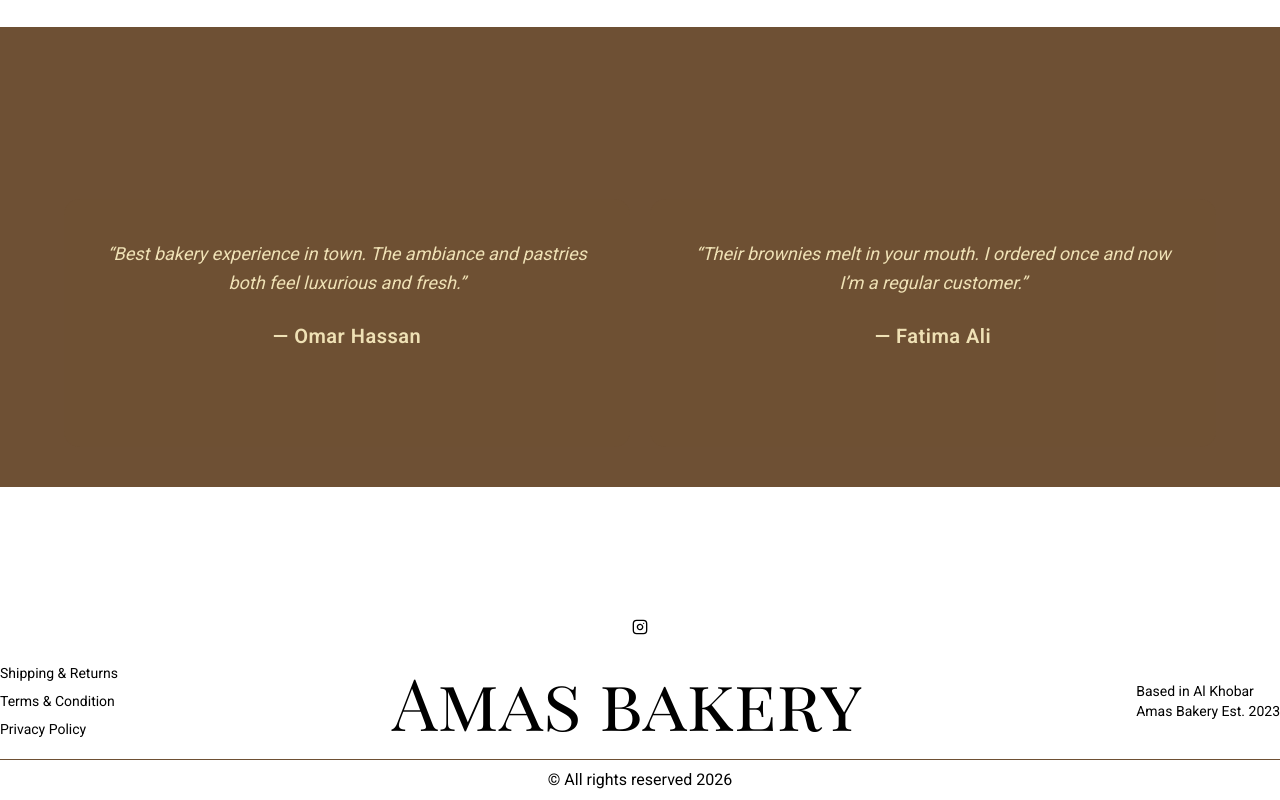
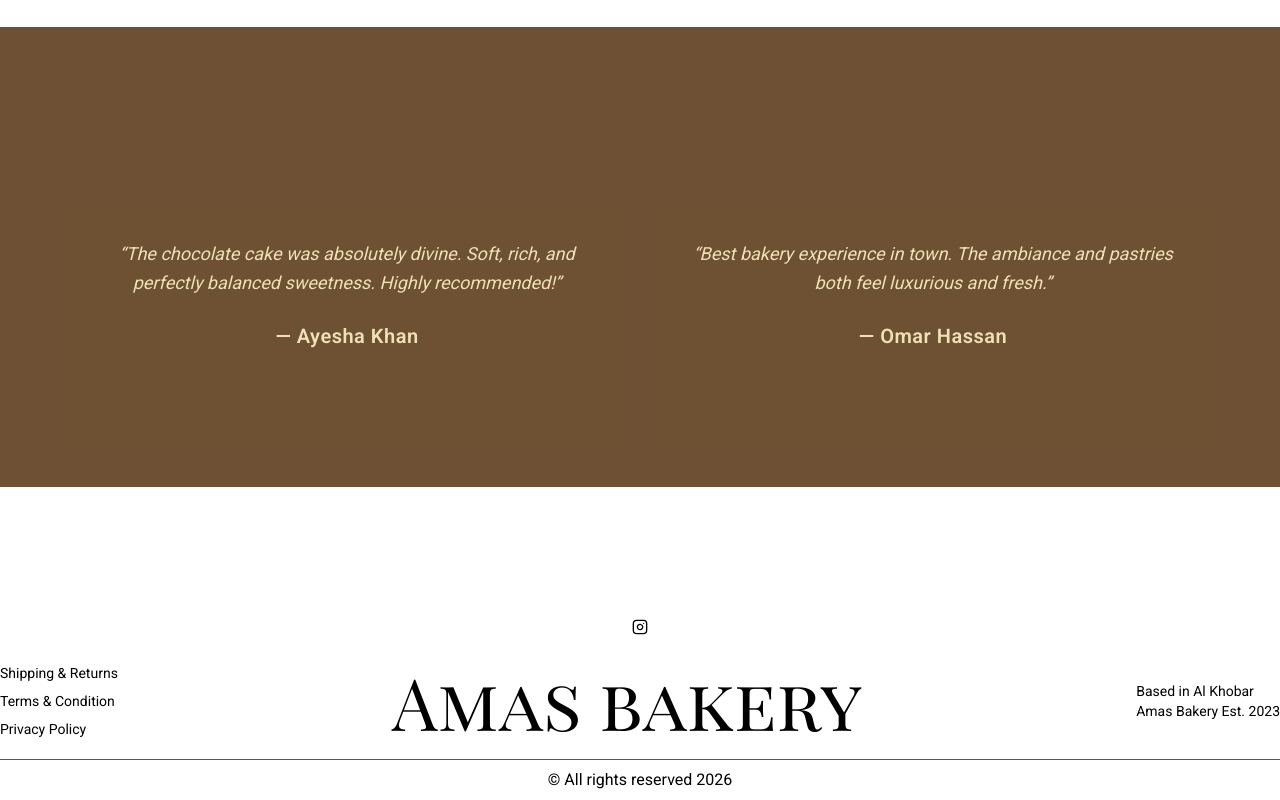
Before and after one commit to mussadiqkhan6886/amasbakery, a Next.js app: page / in a window 1280 px wide. Shown: the part 4167-4967 px from the top of the page. Built offline with nearby package versions, Linux system fonts and the light colour scheme.

Commit message:
now review now footer

```diff
--- a/components/customer/CanDoHeader.tsx
+++ b/components/customer/CanDoHeader.tsx
@@ -5,7 +5,7 @@ import React from 'react'
 import ScrollFloat from '../ui/HeadingScroll';
 import { playFair } from '@/lib/fonts';
 
-const CanDoHeader = () => {
+const CanDoHeader = ({en, ar}: {en: string, ar: string}) => {
     const {t, lang} = useLanguage()
   return (
     <>
@@ -16,9 +16,9 @@ const CanDoHeader = () => {
         scrollEnd='bottom bottom-=40%'
         stagger={0.03}
         >
-        What can we do for you
+       {en}
         </ScrollFloat> : <h3 className={`${playFair.className} text-center mt-30 text-4xl md:text-5xl my-15`}>
-        ما الذي يمكننا تقديمه لكم؟</h3>}
+        {ar}</h3>}
     </>
   )
 }
--- /dev/null
+++ b/components/customer/ReviewsSwiper.tsx
@@ -0,0 +1,32 @@
+'use client';
+
+import React from 'react'
+import { Swiper, SwiperSlide } from 'swiper/react'
+import 'swiper/css'
+import { useLanguage } from '@/context/LanguageContext';
+
+const ReviewsSwiper = ({data}: {data:any}) => {
+    const {t, lang} = useLanguage()
+  return (
+    <Swiper
+        slidesPerView={2}
+        spaceBetween={20}
+        className="w-full mt-10 max-w-6xl mx-auto"
+      >
+        {data.map((item: any) => (
+          <SwiperSlide key={item.id}>
+            <div className="bg-main/80 text-light p-10 rounded-2xl text-center h-62">
+              <p className="text-lg italic leading-relaxed mb-6">
+                “{t(item.review.en, item.review.ar, lang)}”
+              </p>
+              <h4 className="text-xl font-semibold tracking-wide">
+                — {t(item.name.en, item.name.ar, lang)}
+              </h4>
+            </div>
+          </SwiperSlide>
+        ))}
+      </Swiper>
+  )
+}
+
+export default ReviewsSwiper
--- a/sections/CanDo.tsx
+++ b/sections/CanDo.tsx
@@ -8,7 +8,7 @@ import { FiArrowUpRight } from 'react-icons/fi'
 const CanDo = () => {
   return (
     <section className='my-20 max-w-8xl mx-auto'>
-       <CanDoHeader />
+       <CanDoHeader en=' What can we do for you' ar='ما الذي يمكننا تقديمه لكم؟' />
         <section className='grid grid-cols-1 sm:grid-cols-2 lg:grid-cols-3 mt-2'>
             <div className='relative'>
                 <div className='absolute inset-0 w-full h-full bg-black/20' />
--- a/sections/Gallery.tsx
+++ b/sections/Gallery.tsx
@@ -1,3 +1,4 @@
+import CanDoHeader from '@/components/customer/CanDoHeader'
 import ScrollFloat from '@/components/ui/HeadingScroll'
 import Image from 'next/image'
 import React from 'react'
@@ -5,15 +6,7 @@ import React from 'react'
 const Gallery = () => {
   return (
     <section className='my-20 max-w-6xl mx-auto px-4'>
-      <ScrollFloat
-        animationDuration={1}
-        ease='back.inOut(2)'
-        scrollStart='center bottom+=50%'
-        scrollEnd='bottom bottom-=40%'
-        stagger={0.03}
-      >
-        Gallery
-      </ScrollFloat>
+      <CanDoHeader en='Gallery' ar='معرض' />
 
       <div className='grid grid-cols-4 grid-rows-3 gap-4 h-[670px] mt-10'>
 
--- a/sections/Review.tsx
+++ b/sections/Review.tsx
@@ -1,83 +1,72 @@
-'use client'
+import React from 'react'
+import CanDoHeader from '@/components/customer/CanDoHeader'
+import ReviewsSwiper from '@/components/customer/ReviewsSwiper'
 
-import React from 'react'
-import { Swiper, SwiperSlide } from 'swiper/react'
-import { Autoplay } from 'swiper/modules'
-import 'swiper/css'
-import ScrollFloat from '@/components/ui/HeadingScroll'
-
-const reviews = [
+export const reviews = [
   {
     id: 1,
-    review:
-      "The chocolate cake was absolutely divine. Soft, rich, and perfectly balanced sweetness. Highly recommended!",
-    name: "Ayesha Khan",
+    review: {
+      en: "The chocolate cake was absolutely divine. Soft, rich, and perfectly balanced sweetness. Highly recommended!",
+      ar: "كيك الشوكولاتة كان رائعًا للغاية. طري وغني ومتوازن الحلاوة بشكل مثالي. أنصح به بشدة!",
+    },
+    name: {
+      en: "Ayesha Khan",
+      ar: "عائشة خان",
+    },
   },
   {
     id: 2,
-    review:
-      "Best bakery experience in town. The ambiance and pastries both feel luxurious and fresh.",
-    name: "Omar Hassan",
+    review: {
+      en: "Best bakery experience in town. The ambiance and pastries both feel luxurious and fresh.",
+      ar: "أفضل تجربة مخبز في المدينة. الأجواء والمعجنات كلاهما فاخر وطازج.",
+    },
+    name: {
+      en: "Omar Hassan",
+      ar: "عمر حسن",
+    },
   },
   {
     id: 3,
-    review:
-      "Their brownies melt in your mouth. I ordered once and now I’m a regular customer.",
-    name: "Fatima Ali",
+    review: {
+      en: "Their brownies melt in your mouth. I ordered once and now I’m a regular customer.",
+      ar: "البراوني لديهم يذوب في الفم. طلبت مرة واحدة وأصبحت الآن زبونًا دائمًا.",
+    },
+    name: {
+      en: "Fatima Ali",
+      ar: "فاطمة علي",
+    },
   },
   {
     id: 4,
-    review:
-      "Beautiful presentation and amazing taste. Perfect for special occasions.",
-    name: "Zain Ahmed",
+    review: {
+      en: "Beautiful presentation and amazing taste. Perfect for special occasions.",
+      ar: "تقديم جميل وطعم رائع. مثالي للمناسبات الخاصة.",
+    },
+    name: {
+      en: "Zain Ahmed",
+      ar: "زين أحمد",
+    },
   },
   {
     id: 5,
-    review:
-      "The freshness is unmatched. You can taste the quality ingredients.",
-    name: "Sara Malik",
+    review: {
+      en: "The freshness is unmatched. You can taste the quality ingredients.",
+      ar: "الطزاجة لا مثيل لها. يمكنك تذوق جودة المكونات في كل قطعة.",
+    },
+    name: {
+      en: "Sara Malik",
+      ar: "سارة مالك",
+    },
   },
-]
+];
+
 
 const Review = () => {
   return (
     <section className="my-24 bg-main py-10 text-light px-6">
-      <ScrollFloat
-        animationDuration={1}
-        ease='back.inOut(2)'
-        scrollStart='center bottom+=50%'
-        scrollEnd='bottom bottom-=40%'
-        stagger={0.03}
-        textClassName='text-light'
-        >
-        What Our Customer Says
-        </ScrollFloat>
+      <CanDoHeader en='What Our Customer Says' ar="ما يقوله عملاؤنا" />
 
-      <Swiper
-        modules={[Autoplay]}
-        slidesPerView={2}
-        spaceBetween={20}
-        autoplay={{
-          delay: 3000,
-          disableOnInteraction: false,
-        }}
-        speed={1000}
-        loop={true}
-        className="w-full mt-10 max-w-6xl mx-auto"
-      >
-        {reviews.map((item) => (
-          <SwiperSlide key={item.id}>
-            <div className="bg-main/80 text-light p-10 rounded-2xl text-center h-62">
-              <p className="text-lg italic leading-relaxed mb-6">
-                “{item.review}”
-              </p>
-              <h4 className="text-xl font-semibold tracking-wide">
-                — {item.name}
-              </h4>
-            </div>
-          </SwiperSlide>
-        ))}
-      </Swiper>
+      <ReviewsSwiper data={reviews} />
     </section>
   )
 }
```
